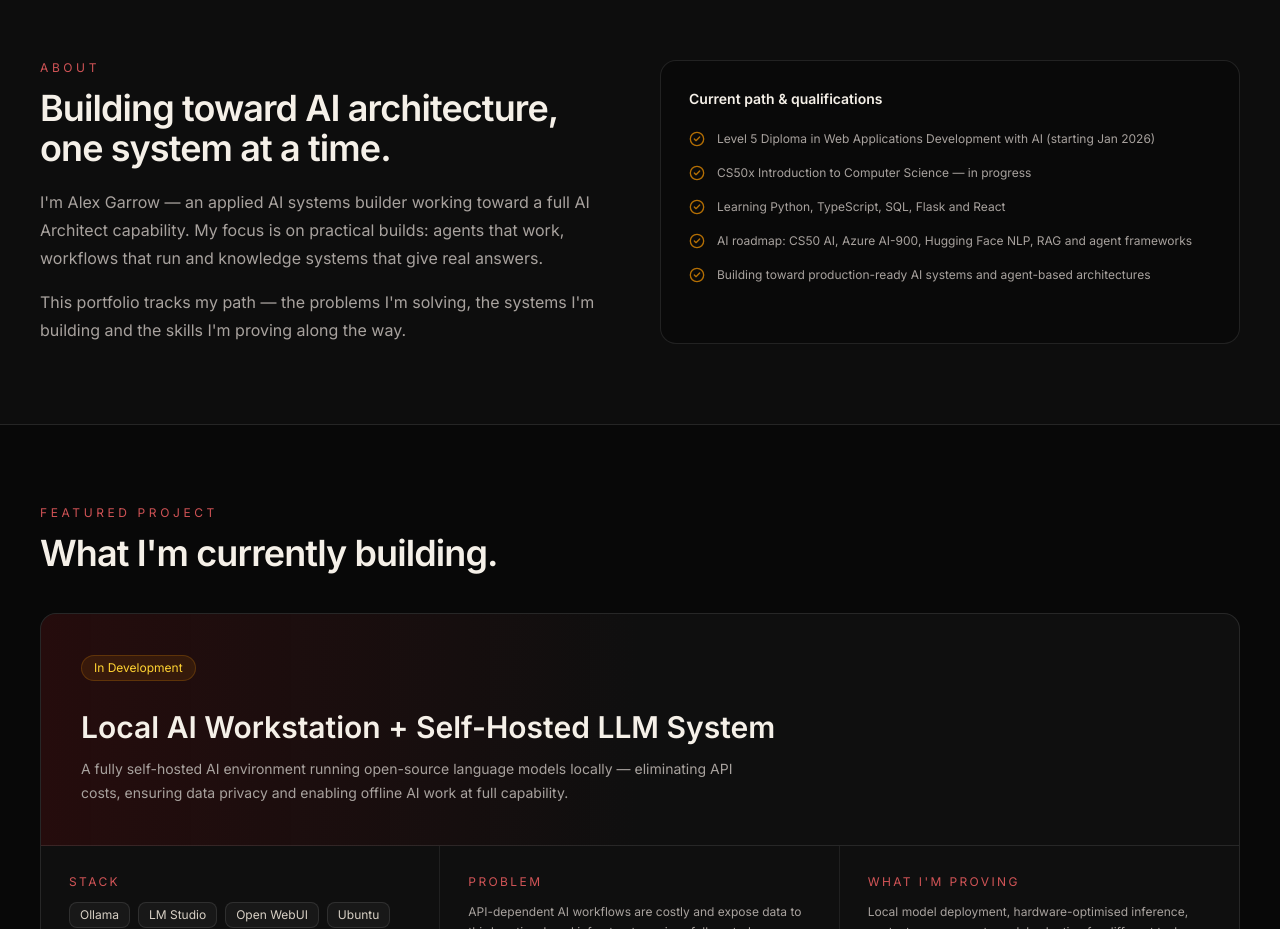
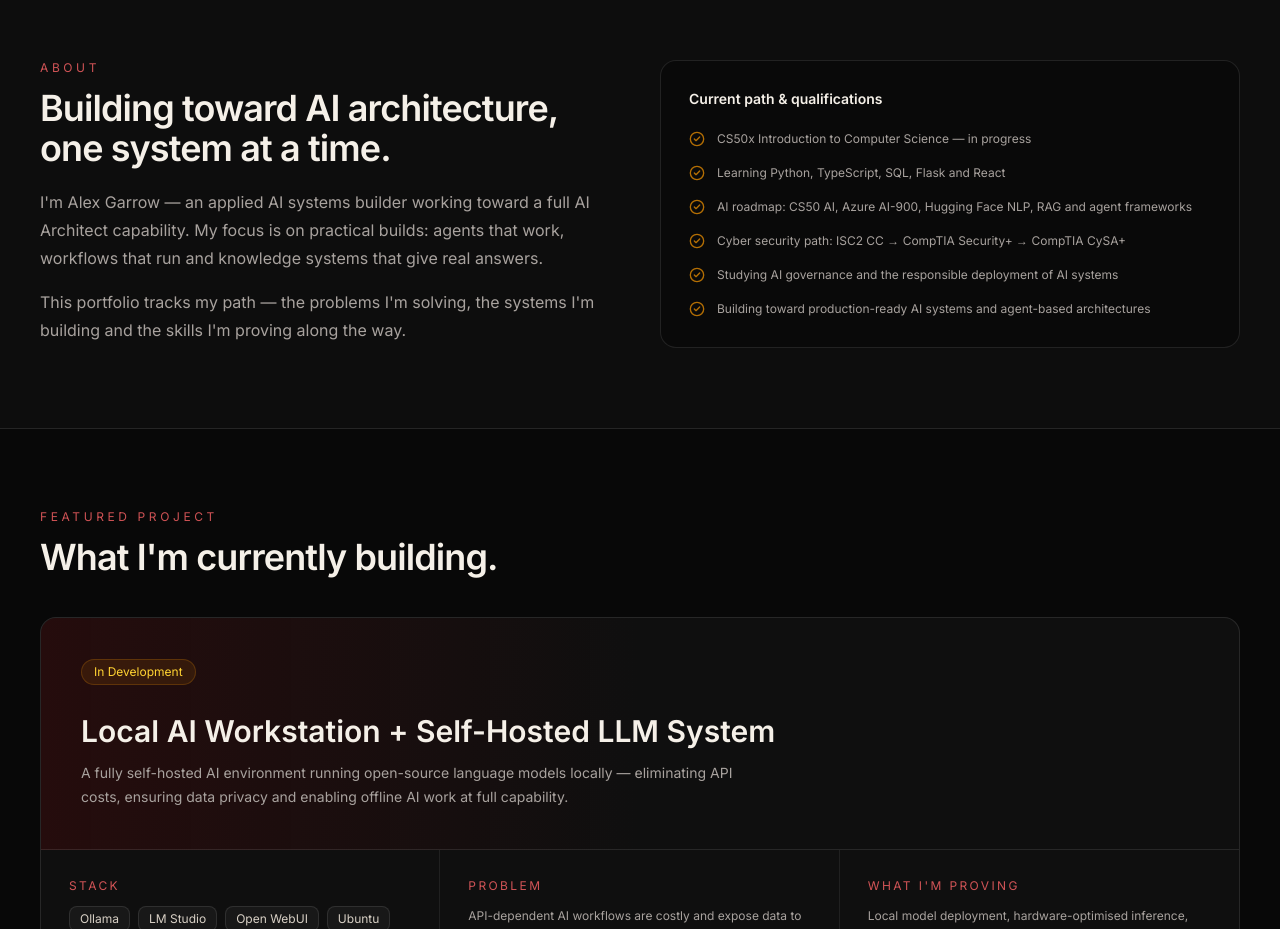
Before and after one commit to Garrowai/ai-architect-portfolio, a React (Vite) app: page / in a window 1280 px wide. Shown: the part 1600-2529 px from the top of the page. Built offline with nearby package versions, Linux system fonts and the light colour scheme.

Commit message:
Update AI path and qualifications section

```diff
--- a/src/pages/Home.tsx
+++ b/src/pages/Home.tsx
@@ -41,10 +41,11 @@ const services = [
 ];
 
 const qualifications = [
-  "Level 5 Diploma in Web Applications Development with AI (starting Jan 2026)",
   "CS50x Introduction to Computer Science — in progress",
   "Learning Python, TypeScript, SQL, Flask and React",
   "AI roadmap: CS50 AI, Azure AI-900, Hugging Face NLP, RAG and agent frameworks",
+  "Cyber security path: ISC2 CC → CompTIA Security+ → CompTIA CySA+",
+  "Studying AI governance and the responsible deployment of AI systems",
   "Building toward production-ready AI systems and agent-based architectures",
 ];
 
```
